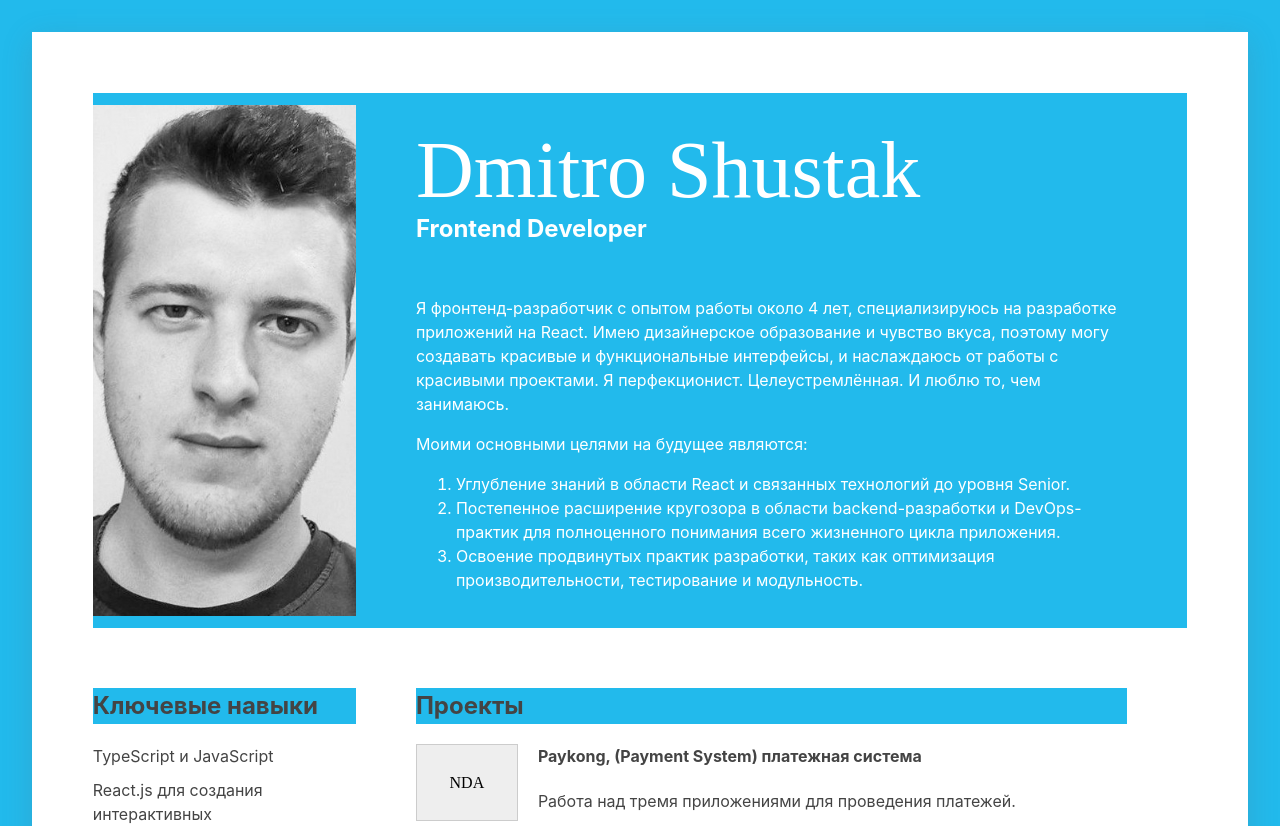
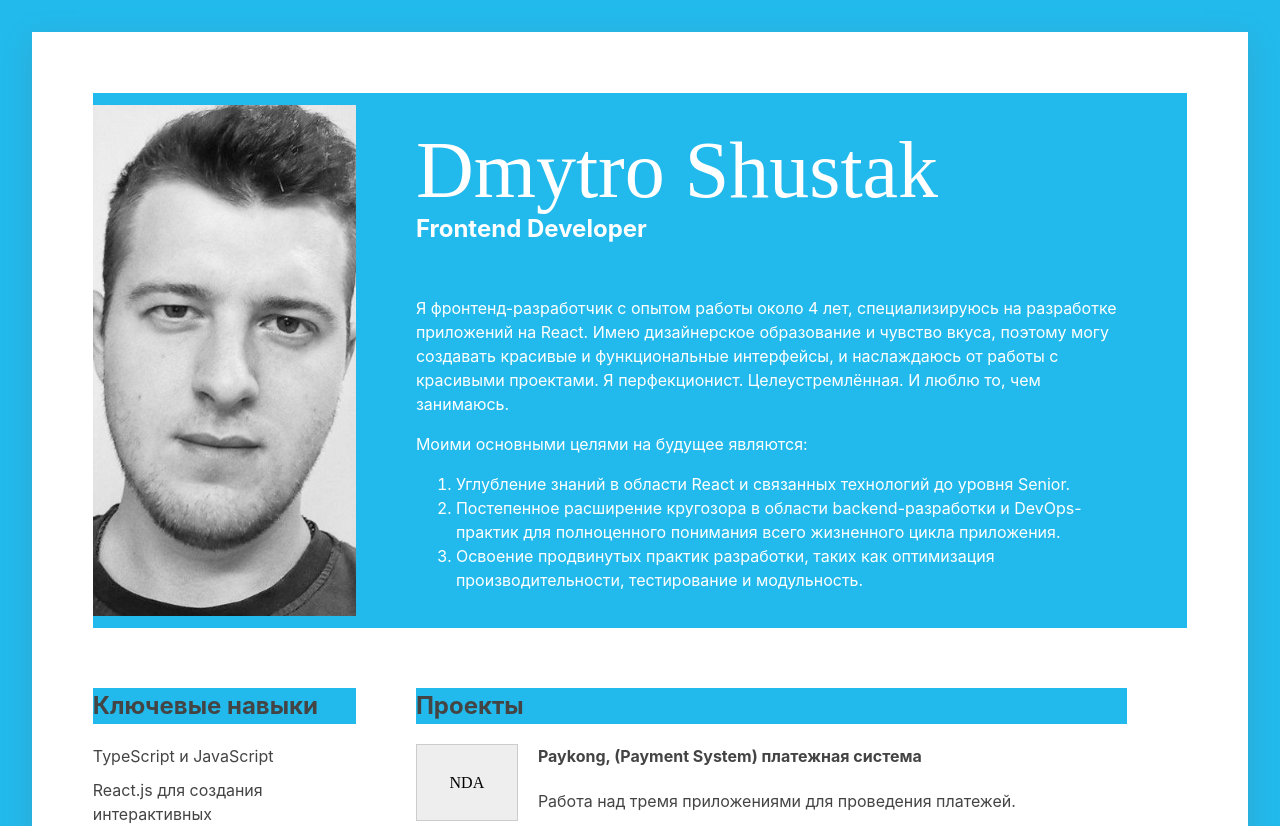
Before and after one commit to evakerrigan/eva-cv, a React (Vite) app: page / in a window 1280 px wide. Shown: the top 826 px of the page. Built offline with nearby package versions, Linux system fonts and the light colour scheme; a web font is replaced by a local one.

Commit message:
refactor: change name

```diff
--- a/src/components/Header.tsx
+++ b/src/components/Header.tsx
@@ -10,7 +10,7 @@ export const Header = () => {
         <div className="header-wrapper-small-size">
           <div className="header-wrapper-small-size-avatar"></div>
           <div className="header-wrapper-small-size-text">
-            <h1 className="header-name">Dmitro Shustak</h1>
+            <h1 className="header-name">Dmytro Shustak</h1>
             <h2 className="header-title">Frontend Developer</h2>
           </div>
           <div className="header-wrapper-mobile-size-avatar"></div>
```
